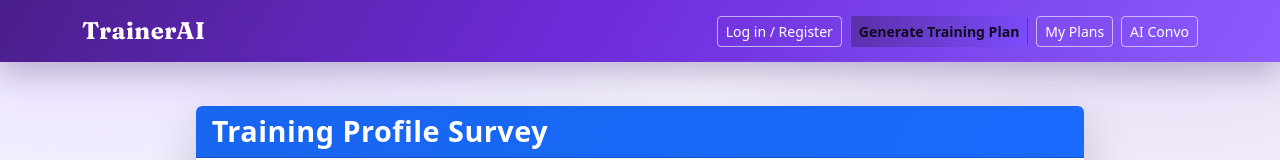
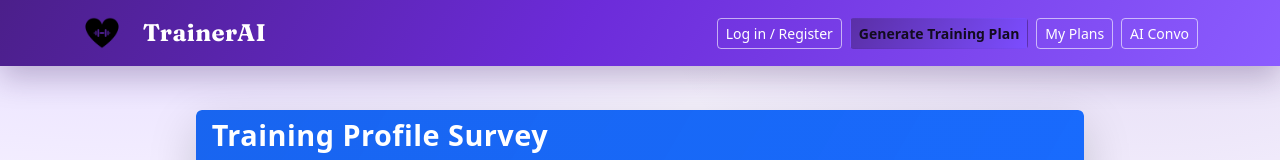
Before and after one commit to ppaczek04/AI_training_planner, a React (Vite) app: page / in a window 1280 px wide. Shown: the top 160 px of the page. Built offline with nearby package versions, Linux system fonts and the light colour scheme; no server answers.

Commit message:
app logo added to to vercel (public dir)

```diff
--- a/src/App.css
+++ b/src/App.css
@@ -14,6 +14,20 @@
   font-family: "Fraunces", "Space Grotesk", serif;
   font-size: 1.5rem;
   letter-spacing: 0.4px;
+  display: inline-flex;
+  align-items: center;
+  gap: 12px;
+}
+
+.app-nav .brand-logo {
+  width: 40px;
+  height: 40px;
+  object-fit: contain;
+}
+
+.app-nav .brand-text {
+  display: inline-block;
+  margin-left: 5%;
 }
 
 .app-nav .btn {
--- a/src/App.jsx
+++ b/src/App.jsx
@@ -16,7 +16,10 @@
     <div className="App">
       <nav className="navbar navbar-expand-lg app-nav sticky-top">
         <div className="container">
-          <span className="navbar-brand fw-bold">TrainerAI</span>
+          <span className="navbar-brand fw-bold">
+            <img className="brand-logo" src="/top_logo.png" alt="TrainerAI logo" />
+            <span className="brand-text">TrainerAI</span>
+          </span>
           <div className="d-flex align-items-center gap-2">
             {isLoading ? (
               <span className="text-muted small">Loading...</span>
```
Also changed, not shown: public/top_logo.png (added).
